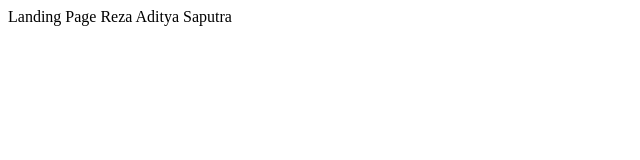
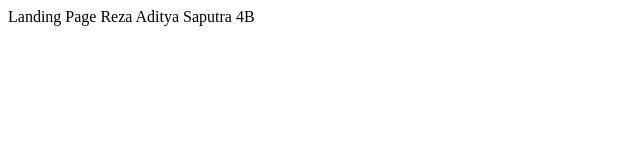
Before and after one commit to rezaAdityaSaputra/Aplikasi, a plain HTML site: page src/index.html in a window 1280 px wide. Shown: the full height of the page, 0-640 px from the left. Drawn offline with Linux system fonts and the light colour scheme.

Commit message:
perubahan

```diff
--- a/src/index.html
+++ b/src/index.html
@@ -8,6 +8,6 @@
 </head>
 <body>
 Landing Page
-Reza Aditya Saputra
+Reza Aditya Saputra 4B
 </body>
 </html>
```
